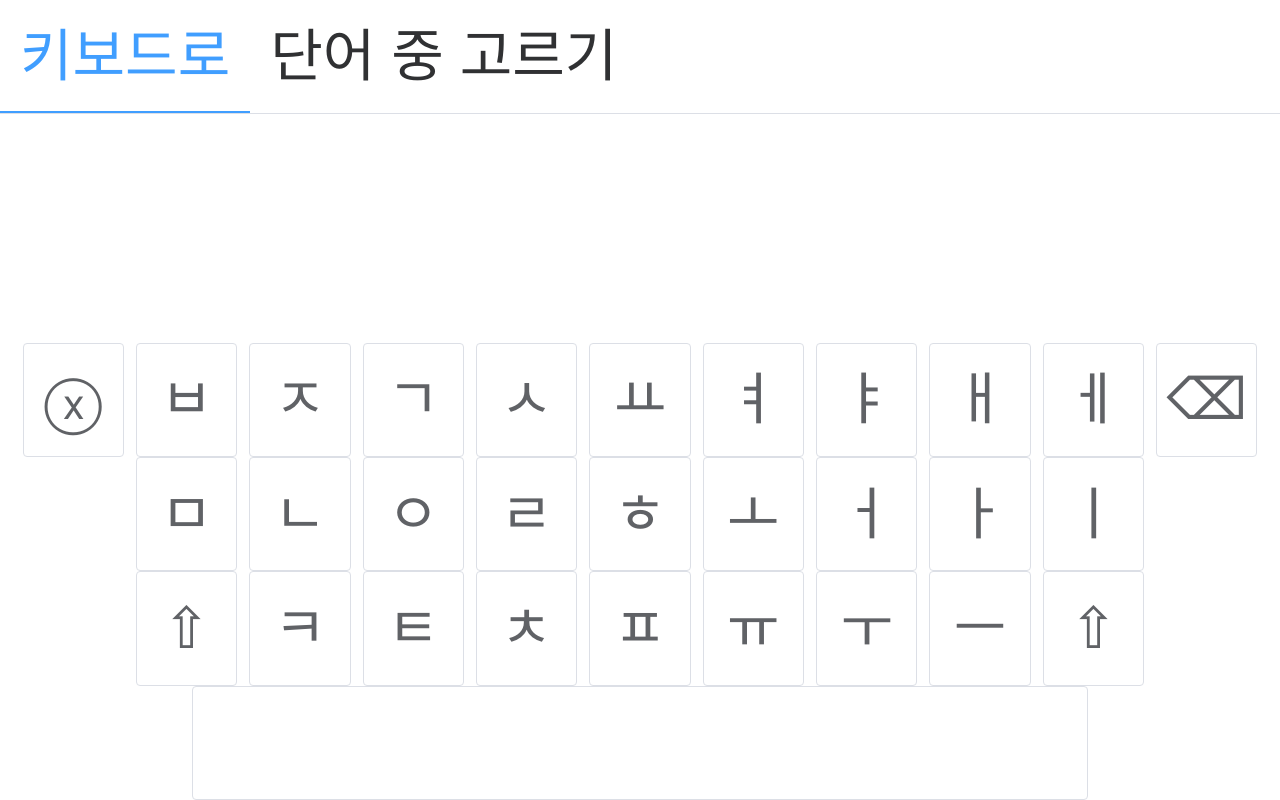
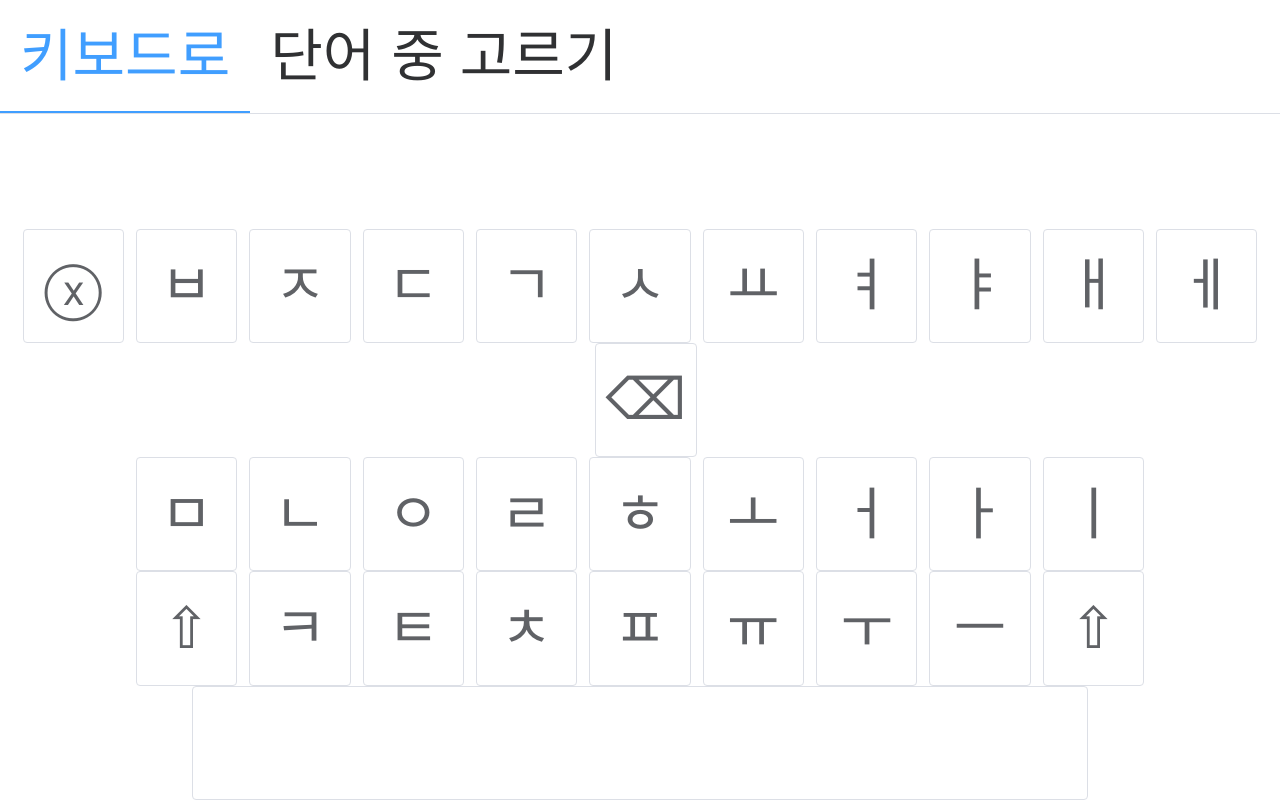
Before and after one commit to leejh10003/eye-tracking, a Vue app: page /manual in a window 1280 px wide. Built offline with nearby package versions, Linux system fonts and the light colour scheme.

Commit message:
Add korean alphabet ㄷ

```diff
--- a/src/ManualInput.vue
+++ b/src/ManualInput.vue
@@ -8,6 +8,7 @@
         <el-button class="key" @click="clear">ⓧ</el-button>
         <el-button class="key" @click="keyPress(shiftPressedKey('ㅂ'))">{{shiftPressedKey('ㅂ')}}</el-button>
         <el-button class="key" @click="keyPress(shiftPressedKey('ㅈ'))">{{shiftPressedKey('ㅈ')}}</el-button>
+        <el-button class="key" @click="keyPress(shiftPressedKey('ㄷ'))">{{shiftPressedKey('ㄷ')}}</el-button>
         <el-button class="key" @click="keyPress(shiftPressedKey('ㄱ'))">{{shiftPressedKey('ㄱ')}}</el-button>
         <el-button class="key" @click="keyPress(shiftPressedKey('ㅅ'))">{{shiftPressedKey('ㅅ')}}</el-button>
         <el-button class="key" @click="keyPress(shiftPressedKey('ㅛ'))">{{shiftPressedKey('ㅛ')}}</el-button>
```
